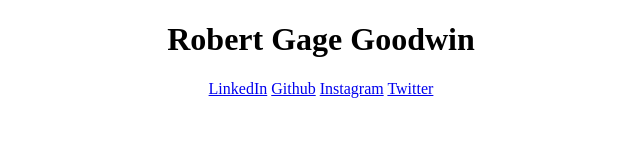
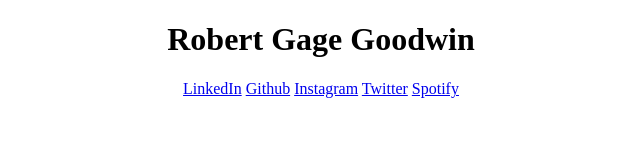
Before and after one commit to GageGoodwin/R-Goodwin.github.io, a plain HTML site: page index.html in a window 1280 px wide. Shown: the full height of the page, 319-959 px from the left. Drawn offline with Linux system fonts and the light colour scheme.

Commit message:
updated index.html from raspberry pi

```diff
--- a/index.html
+++ b/index.html
@@ -9,6 +9,7 @@
             <a href="https://github.com/R-Goodwin">Github</a>
             <a href="https://z-p42.www.instagram.com/gageg00dwin/">Instagram</a>
             <a href="https://twitter.com/Got__Doubles">Twitter</a>
+	    <a href="SPOTIFY">Spotify</a>
         </center>
     </body>
 </html>
```
